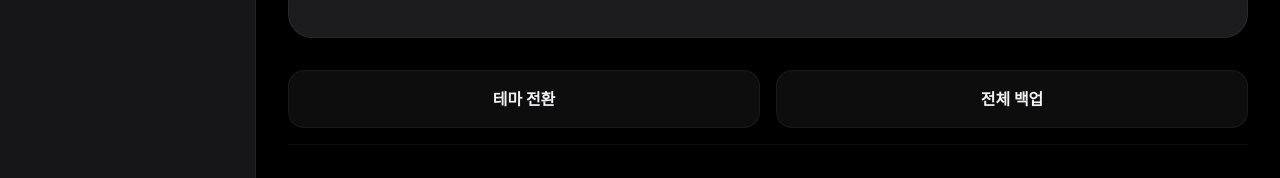
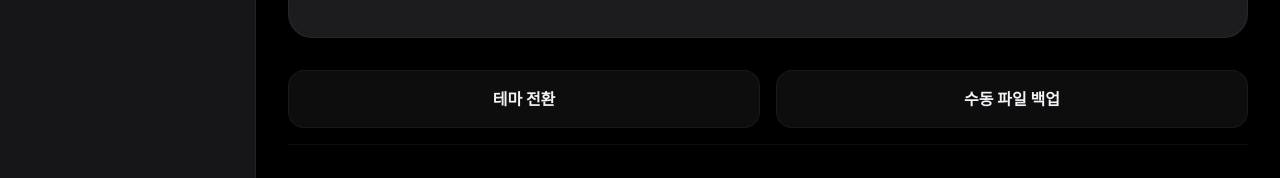
Before and after one commit to obinstory-alt/kkh, a React (Vite) app: page / in a window 1280 px wide. Both pictures are taken after a click on the button "설정". Shown: the part 546-724 px from the top of the page. Built offline with nearby package versions, Linux system fonts and the light colour scheme; a web font is replaced by a local one.

Commit message:
Update App.tsx

```diff
--- a/App.tsx
+++ b/App.tsx
@@ -25,17 +25,18 @@ interface InternalBackup {
 }
 
 const App: React.FC = () => {
+  const CURRENT_VERSION = 'v18';
   const STORAGE_KEYS = {
-    MENU: 'biz_total_v18_menu',
-    PLATFORMS: 'biz_total_v18_platforms',
-    SALES: 'biz_total_v18_sales',
-    EXPENSES: 'biz_total_v18_expenses',
-    MEMOS: 'biz_total_v18_memos',
-    THEME: 'biz_total_v18_theme',
-    TEMP_FORM: 'biz_total_v18_temp_form',
-    TEMP_QUEUE: 'biz_total_v18_temp_queue',
-    TEMP_MEMO: 'biz_total_v18_temp_memo',
-    BACKUPS: 'biz_total_v18_internal_backups'
+    MENU: `biz_total_${CURRENT_VERSION}_menu`,
+    PLATFORMS: `biz_total_${CURRENT_VERSION}_platforms`,
+    SALES: `biz_total_${CURRENT_VERSION}_sales`,
+    EXPENSES: `biz_total_${CURRENT_VERSION}_expenses`,
+    MEMOS: `biz_total_${CURRENT_VERSION}_memos`,
+    THEME: `biz_total_${CURRENT_VERSION}_theme`,
+    TEMP_FORM: `biz_total_${CURRENT_VERSION}_temp_form`,
+    TEMP_QUEUE: `biz_total_${CURRENT_VERSION}_temp_queue`,
+    TEMP_MEMO: `biz_total_${CURRENT_VERSION}_temp_memo`,
+    BACKUPS: `biz_total_${CURRENT_VERSION}_internal_backups`
   };
 
   const [view, setView] = useState<'dashboard' | 'sales' | 'stats' | 'settings'>('dashboard');
@@ -177,6 +178,48 @@ const App: React.FC = () => {
     }
   };
 
+  const handleMigration = () => {
+    const versions = ['v1', 'v2', 'v16', 'v17']; // 탐색할 구버전들
+    let foundCount = 0;
+    let migratedSales: SaleRecord[] = [];
+    let migratedMemos: DailyMemo[] = [];
+
+    versions.forEach(v => {
+      const s = localStorage.getItem(`biz_total_${v}_sales`);
+      const m = localStorage.getItem(`biz_total_${v}_memos`);
+      if (s) {
+        try {
+          const parsed = JSON.parse(s);
+          migratedSales = [...migratedSales, ...parsed];
+          foundCount++;
+        } catch(e) {}
+      }
+      if (m) {
+        try {
+          const parsed = JSON.parse(m);
+          migratedMemos = [...migratedMemos, ...parsed];
+        } catch(e) {}
+      }
+    });
+
+    if (foundCount > 0) {
+      if (confirm(`구버전(${versions.join(', ')})에서 ${migratedSales.length}건의 판매 데이터를 찾았습니다. 현재 데이터에 합치시겠습니까?`)) {
+        // 중복 제거 (ID 기준)
+        const combinedSales = [...sales, ...migratedSales];
+        const uniqueSales = Array.from(new Map(combinedSales.map(item => [item.id, item])).values());
+
+        const combinedMemos = [...memos, ...migratedMemos];
+        const uniqueMemos = Array.from(new Map(combinedMemos.map(item => [item.date, item])).values());
+
+        setSales(uniqueSales);
+        setMemos(uniqueMemos);
+        alert('데이터 통합이 완료되었습니다.');
+      }
+    } else {
+      alert('이전 버전의 데이터를 찾을 수 없습니다.');
+    }
+  };
+
   const handleDeleteBackup = (id: string) => {
     if (confirm('해당 백업을 삭제하시겠습니까?')) {
       setInternalBackups(prev => prev.filter(b => b.id !== id));
@@ -251,6 +294,7 @@ const App: React.FC = () => {
             internalBackups={internalBackups}
             onRestoreInternal={handleRestoreFromInternal}
             onDeleteBackup={handleDeleteBackup}
+            onMigration={handleMigration}
             darkMode={darkMode} setDarkMode={setDarkMode}
             onBackup={handleBackup} onRestore={handleRestore}
             onResetAll={handleResetAll}
@@ -761,7 +805,7 @@ const SalesBulkInput: React.FC<{ sales: SaleRecord[], menuItems: MenuItem[], pla
   );
 };
 
-const Settings: React.FC<{ menuItems: MenuItem[], setMenuItems: any, platforms: PlatformConfig[], setPlatforms: any, expenses: ExpenseItem[], setExpenses: any, internalBackups: InternalBackup[], onRestoreInternal: (b: InternalBackup) => void, onDeleteBackup: (id: string) => void, darkMode: boolean, setDarkMode: any, onBackup: () => void, onRestore: (e: React.ChangeEvent<HTMLInputElement>) => void, onResetAll: () => void }> = ({ menuItems, setMenuItems, platforms, setPlatforms, expenses, setExpenses, internalBackups, onRestoreInternal, onDeleteBackup, darkMode, setDarkMode, onBackup, onRestore, onResetAll }) => {
+const Settings: React.FC<{ menuItems: MenuItem[], setMenuItems: any, platforms: PlatformConfig[], setPlatforms: any, expenses: ExpenseItem[], setExpenses: any, internalBackups: InternalBackup[], onRestoreInternal: (b: InternalBackup) => void, onDeleteBackup: (id: string) => void, onMigration: () => void, darkMode: boolean, setDarkMode: any, onBackup: () => void, onRestore: (e: React.ChangeEvent<HTMLInputElement>) => void, onResetAll: () => void }> = ({ menuItems, setMenuItems, platforms, setPlatforms, expenses, setExpenses, internalBackups, onRestoreInternal, onDeleteBackup, onMigration, darkMode, setDarkMode, onBackup, onRestore, onResetAll }) => {
   const [tab, setTab] = useState<'menu' | 'platform' | 'expense' | 'backup'>('menu');
   const [show, setShow] = useState(false);
   const [name, setName] = useState('');
@@ -790,16 +834,24 @@ const Settings: React.FC<{ menuItems: MenuItem[], setMenuItems: any, platforms:
       <div className="apple-card p-6 md:p-8 min-h-[400px]">
         {tab === 'backup' ? (
           <div className="space-y-6">
-            <div className="space-y-1">
-              <h4 className="font-black text-lg">로컬 자동 백업 관리</h4>
-              <p className="text-[10px] text-gray-500 font-bold uppercase tracking-widest">최근 10일치 정산 내역이 보존됩니다.</p>
+            <div className="space-y-2">
+              <h4 className="font-black text-lg">데이터 보호 시스템</h4>
+              <p className="text-xs text-gray-500 font-medium leading-relaxed">정산 마감을 할 때마다 최근 10일치의 데이터가 자동으로 기기에 저장됩니다. 업데이트 후 데이터가 보이지 않는다면 아래 [이전 버전 데이터 찾기]를 먼저 시도해보세요.</p>
             </div>
-            <div className="space-y-3">
+
+            <div className="pt-2">
+               <button onClick={onMigration} className="w-full py-4 bg-[#448AFF]/10 text-[#448AFF] rounded-2xl font-black text-xs hover:bg-[#448AFF]/20 transition-all">
+                 <i className="fas fa-search-plus mr-2"></i> 이전 버전 데이터 찾기 (복구 전문가 도구)
+               </button>
+            </div>
+
+            <div className="space-y-3 pt-4 border-t border-white/5">
+              <p className="text-[10px] font-black text-gray-400 uppercase tracking-widest">자동 저장된 백업 지점</p>
               {internalBackups.length > 0 ? internalBackups.map(b => (
                 <div key={b.id} className={`flex justify-between items-center p-4 rounded-2xl ${darkMode ? 'bg-[#2C2C2E]/50' : 'bg-gray-50'}`}>
                   <div className="space-y-1">
                     <p className="text-xs font-bold">{new Date(b.timestamp).toLocaleString('ko-KR')}</p>
-                    <p className="text-[9px] text-gray-500 font-black">Rolling Archive</p>
+                    <p className="text-[9px] text-gray-500 font-black">Rolling Archive Point</p>
                   </div>
                   <div className="flex gap-2">
                     <button onClick={() => onRestoreInternal(b)} className="px-3 py-2 rounded-xl text-[10px] font-black bg-blue-500/10 text-blue-500">복구</button>
@@ -807,7 +859,7 @@ const Settings: React.FC<{ menuItems: MenuItem[], setMenuItems: any, platforms:
                   </div>
                 </div>
               )) : (
-                <div className="py-10 text-center text-gray-500 text-xs font-bold">백업 기록이 없습니다.</div>
+                <div className="py-10 text-center text-gray-500 text-xs font-bold">아직 생성된 자동 백업이 없습니다.</div>
               )}
             </div>
           </div>
@@ -851,7 +903,7 @@ const Settings: React.FC<{ menuItems: MenuItem[], setMenuItems: any, platforms:
       <div className="flex flex-col gap-4">
         <div className="flex gap-4">
           <button onClick={()=>setDarkMode(!darkMode)} className="flex-1 py-4 bg-white/5 rounded-2xl font-bold border border-white/5 shadow-sm transition-all active:scale-95">테마 전환</button>
-          <button onClick={onBackup} className="flex-1 py-4 bg-white/5 rounded-2xl font-bold border border-white/5 shadow-sm transition-all active:scale-95">전체 백업</button>
+          <button onClick={onBackup} className="flex-1 py-4 bg-white/5 rounded-2xl font-bold border border-white/5 shadow-sm transition-all active:scale-95">수동 파일 백업</button>
         </div>
 
         <div className="pt-10 border-t border-white/5">
```
